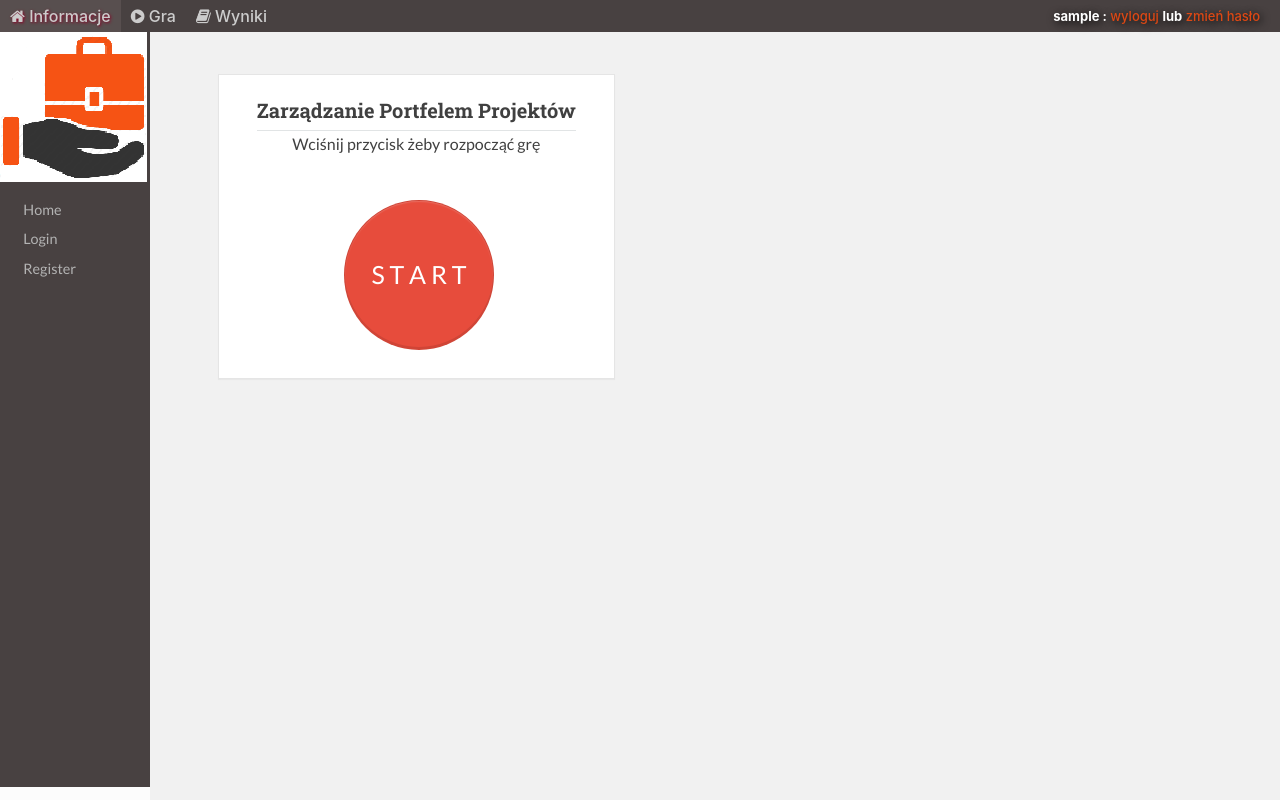
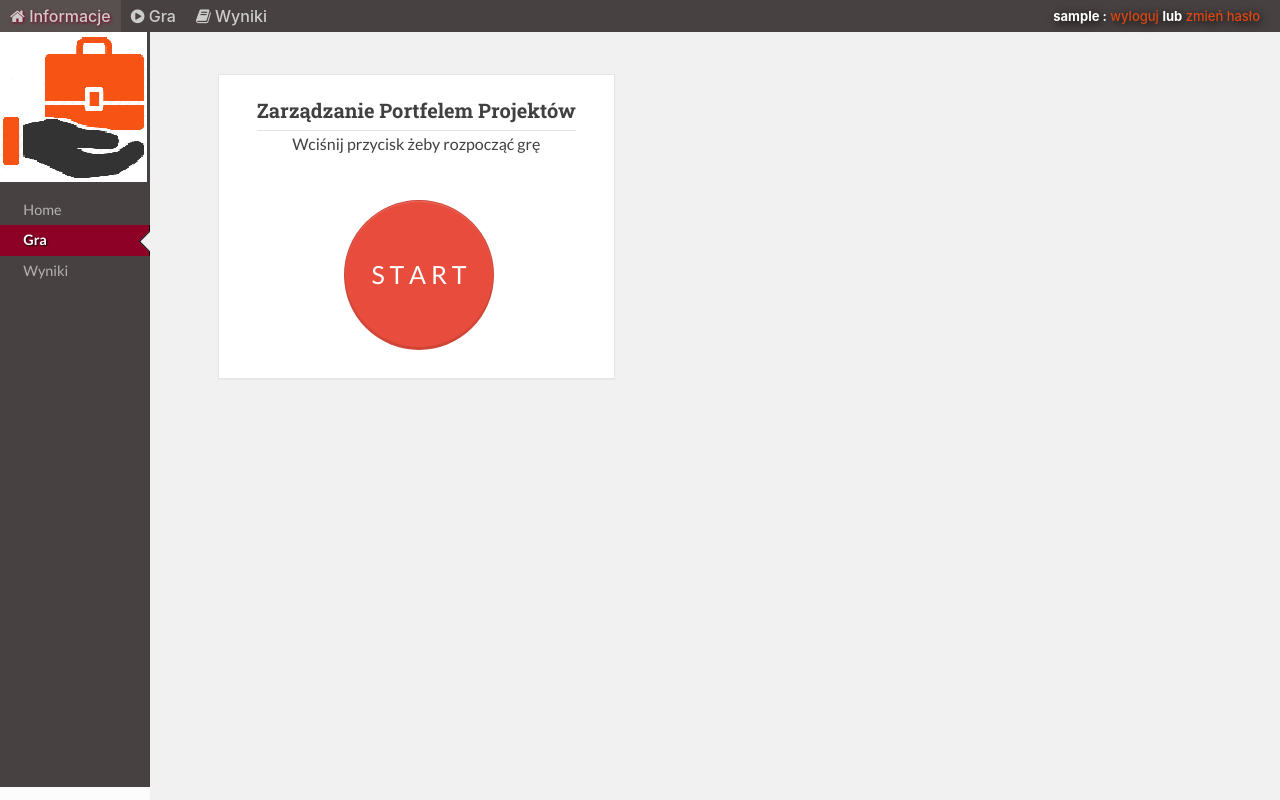
Before and after one commit to piotrpasterak/mgmnt_game, a Django app: page /game/ in a window 1280 px wide. Run offline with Django 3.2, Linux system fonts and the light colour scheme; the visitor is signed in with stand-in values (Sample User, id 1); some libraries are stand-ins or nearby versions.

Commit message:
results view

```diff
--- a/ZarzadzaniePortfelemProjektow/urls.py
+++ b/ZarzadzaniePortfelemProjektow/urls.py
@@ -17,13 +17,14 @@ from django.contrib import admin
 from django.urls import path, include
 from django.views.generic.base import TemplateView
 
-from pages.views import GameView
+from pages.views import GameView, ResultsView
 
 urlpatterns = [
     path('admin/', admin.site.urls),
-    path('accounts/', include('accounts.urls')),
+    # path('accounts/', include('accounts.urls')),
     path('accounts/', include('django.contrib.auth.urls')),
     path('game/', GameView.as_view(), name='game-main'),
+    path('results/', ResultsView.as_view(), name='game-results'),
     path('api/', include('engine.urls')),
     path('', TemplateView.as_view(template_name='home.html'), name='home'),
 ]
--- a/pages/views.py
+++ b/pages/views.py
@@ -8,3 +8,12 @@ class GameView(TemplateView):
     def get_context_data(self, **kwargs):
         context = super().get_context_data(**kwargs)
         return context
+
+class ResultsView(TemplateView):
+    template_name = "results.html"
+
+    def get_context_data(self, **kwargs):
+        context = super().get_context_data(**kwargs)
+        print(self.request)
+        print(kwargs)
+        return context
--- a/templates/fragments/sidebar.html
+++ b/templates/fragments/sidebar.html
@@ -5,47 +5,30 @@
     <div class="wy-menu wy-menu-vertical" data-spy="affix" role="navigation" aria-label="main navigation">
         {% if user.is_authenticated %}
     {# Links are just working stubbs. To be changed for navigation between steps in game. #}
-        {% if request.path == '/'%}
-        <ul class="current">
-            <li class="toctree-l1 current">
-                <a class="current" href="{% url 'home' %}">Home</a>
-            </li>
-        </ul>
-        {% else %}
-            <ul>
-                <li class="toctree-l1">
-                    <a href="{% url 'home' %}">Home</a>
+        {% with cpath='/' %}
+            <ul class="current">
+                <li class="toctree-l1{% if request.path == cpath %} current{% endif %}">
+                    <a {% if request.path == cpath %}class="current"{% endif %} href="{% url 'home' %}">Home</a>
                 </li>
             </ul>
-        {% endif %}
+        {% endwith %}
 
-        {% if request.path == '/accounts/login/'%}
+        {% with cpath='/game/' %}
             <ul class="current">
-                <li class="toctree-l1 current">
-                    <a class="current" href="{% url 'login' %}">Login</a>
+                <li class="toctree-l1{% if request.path == cpath %} current{% endif %}">
+                    <a {% if request.path == cpath %}class="current"{% endif %} href="{% url 'game-main' %}">Gra</a>
                 </li>
             </ul>
-        {% else %}
-            <ul>
-                <li class="toctree-l1">
-                    <a href="{% url 'login' %}">Login</a>
+        {% endwith %}
+
+        {% with cpath='/results/' %}
+            <ul class="current">
+                <li class="toctree-l1{% if request.path == cpath %} current{% endif %}">
+                    <a {% if request.path == cpath %}class="current"{% endif %} href="{% url 'game-results' %}">Wyniki</a>
                 </li>
             </ul>
-        {% endif %}
+        {% endwith %}
 
-        {% if request.path == '/accounts/signup/'%}
-            <ul class="current">
-                <li class="toctree-l1 current">
-                    <a class="current" href="{% url 'signup' %}">Register</a>
-                </li>
-            </ul>
-        {% else %}
-            <ul>
-                <li class="toctree-l1">
-                    <a href="{% url 'signup' %}">Register</a>
-                </li>
-            </ul>
-        {% endif %}
         {% endif %}
 
 
--- a/templates/fragments/topbar.html
+++ b/templates/fragments/topbar.html
@@ -7,7 +7,7 @@
         <li onclick="location.href='{% url 'game-main' %}';"><i class="fa fa-play-circle"></i> Gra</li>
     </ul>
     <ul class="button-left">
-        <li onclick="location.href='{% url 'home' %}';"><i class="fa fa-book"></i> Wyniki</li>
+        <li onclick="location.href='{% url 'game-results' %}';"><i class="fa fa-book"></i> Wyniki</li>
     </ul>
     {% endif %}
 
```
Also changed, not shown: templates/results.html (added, +12 -0 lines).
